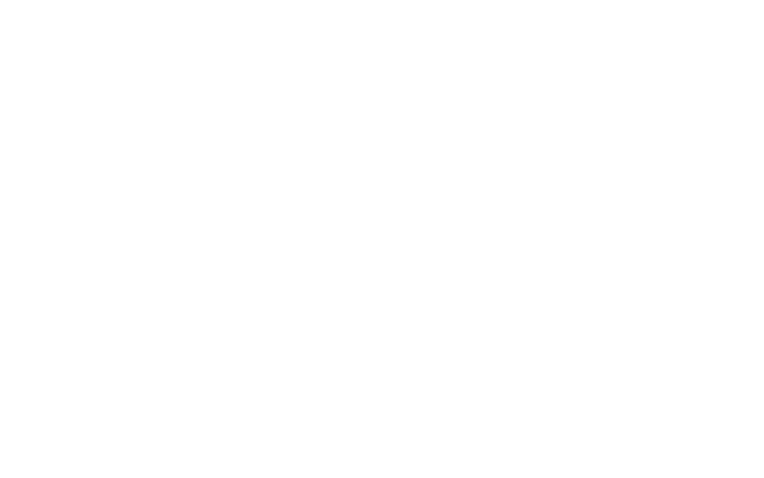
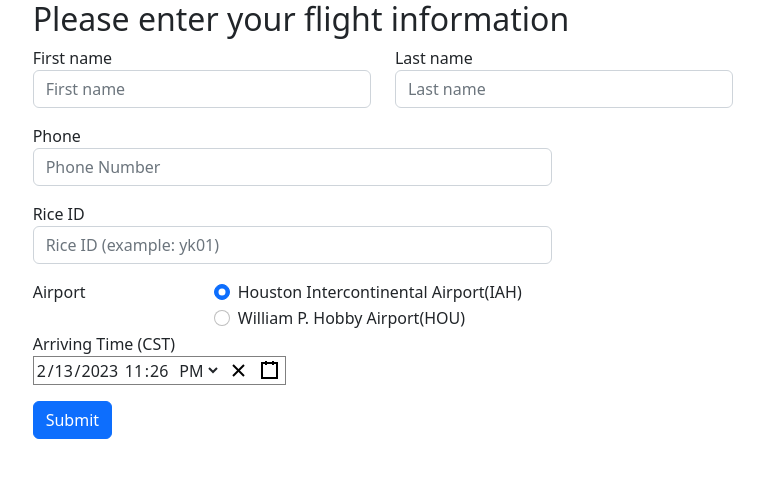
Before and after one commit to RCSSA/Freshmen-Airport-Pickup-Frontend, a React (Create React App) app in the folder airport-pickup/: page /newstudent in a window 1280 px wide. Before the commit this address had no page. Shown: the top 478 px of the page, without its empty margins (76-840 px from the left). Built offline with nearby package versions, Linux system fonts and the light colour scheme.

Commit message:
add new student page

```diff
--- a/airport-pickup/package.json
+++ b/airport-pickup/package.json
@@ -23,6 +23,9 @@
     "googleapis": "^105.0.0",
     "react": "^18.2.0",
     "react-bootstrap": "^2.7.0",
+    "react-bootstrap-time-picker": "^2.0.1",
+    "react-datepicker": "^4.11.0",
+    "react-datetime-picker": "^5.1.0",
     "react-dom": "^18.2.0",
     "react-router-dom": "^6.4.1",
     "react-scripts": "5.0.1",
--- a/airport-pickup/src/App.js
+++ b/airport-pickup/src/App.js
@@ -1,5 +1,7 @@
-import {BrowserRouter, Routes, Route} from "react-router-dom"
-import './App.css';
+import { BrowserRouter, Routes, Route } from "react-router-dom";
+import "./App.css";
+import Devpage from "./pages/devPage";
+import NewStudentPage from "./pages/NewStudent";
 import Homepage from "./pages/Homepage";
 import Registerpage from "./pages/Registerpage";
 import Loginpage from "./pages/Loginpage";
@@ -14,16 +16,17 @@
 function App() {
   return (
     <BrowserRouter>
-    <Routes>
-      <Route path="/" element={<Homepage/>}></Route>
-      <Route path="/login" element={<Loginpage/>}></Route>
-      <Route path="/register" element={<Registerpage/>}></Route>
-      <Route path="/choosetime" element={<ChooseTimePage/>}></Route>
-      <Route path="/info" element={<TimeInfoPage/>}></Route>
-      <Route path="/calendartest" element={<FullCalendarTest/>}></Route>
-    </Routes>
+      <Routes>
+        <Route path="/" element={<Devpage />}></Route>
+        <Route path="/newstudent" element={<NewStudentPage />}></Route>
+        <Route path="/homepage" element={<Homepage />}></Route>
+        <Route path="/login" element={<Loginpage />}></Route>
+        <Route path="/register" element={<Registerpage />}></Route>
+        <Route path="/choosetime" element={<ChooseTimePage />}></Route>
+        <Route path="/info" element={<TimeInfoPage />}></Route>
+        <Route path="/calendartest" element={<FullCalendarTest />}></Route>
+      </Routes>
     </BrowserRouter>
-
   );
 }
 
--- a/airport-pickup/src/pages/Homepage.js
+++ b/airport-pickup/src/pages/Homepage.js
@@ -1,19 +1,42 @@
-import React from 'react';
-import { useNavigate } from 'react-router-dom';
+import React from "react";
+import { useNavigate } from "react-router-dom";
 
 export default function Homepage() {
-    const navigate = useNavigate();
+  const navigate = useNavigate();
   return (
-    <div className='full-white d-flex justify-content-center align-items-center'>
-        <div className='row justify-content-center'>
-            <div className='col-12 col-md-6 d-flex justify-content-center'>
-                <button type='button' className='btn btn-info fs-5 m-2 py-2 homepage-btn' onClick={()=>navigate("/register")}>注册成为志愿者</button>
-            </div>
-            <div className='col-12 col-md-6 d-flex justify-content-center'>
-                <button type='button' className='btn btn-info fs-5 m-2 py-2 homepage-btn' onClick={()=>navigate("/login")}>志愿者登录</button>
-            </div>
+    <div className="full-white d-flex justify-content-center align-items-center">
+      <div className="row justify-content-center">
+        <div className="col-12 col-md-12 d-flex justify-content-center">
+          <button
+            type="button"
+            className="btn btn-info fs-5 m-2 py-2 homepage-btn"
+            onClick={() => navigate("/newstudent")}
+          >
+            新生接机信息填报
+          </button>
+        </div>
+      </div>
 
+      <div className="row justify-content-center">
+        <div className="col-12 col-md-6 d-flex justify-content-center">
+          <button
+            type="button"
+            className="btn btn-info fs-5 m-2 py-2 homepage-btn"
+            onClick={() => navigate("/register")}
+          >
+            注册成为志愿者
+          </button>
         </div>
+        <div className="col-12 col-md-6 d-flex justify-content-center">
+          <button
+            type="button"
+            className="btn btn-info fs-5 m-2 py-2 homepage-btn"
+            onClick={() => navigate("/login")}
+          >
+            志愿者登录
+          </button>
+        </div>
+      </div>
     </div>
-  )
+  );
 }
--- /dev/null
+++ b/airport-pickup/src/pages/NewStudent.js
@@ -0,0 +1,124 @@
+import React, { useState } from "react";
+import { useNavigate } from "react-router-dom";
+import TimePicker from "react-bootstrap-time-picker";
+import DateTimePicker from "react-datetime-picker";
+import "react-datetime-picker/dist/DateTimePicker.css";
+import "react-calendar/dist/Calendar.css";
+import "react-clock/dist/Clock.css";
+
+export default function NewStudentPage() {
+  //   const navigate = useNavigate();
+  const [arriveDate, setArriveDate] = useState(new Date());
+  return (
+    <div class="justify-content-center form">
+      <div class="row spacing">
+        <div class="col-md-1 mb-3"> </div>
+        <div class="col-md-10 mb-3">
+          <h2> Please enter your flight information</h2>
+          <form class="needs-validation" novalidate>
+            <div class="row form-row">
+              <div class="col-md-4 mb-3">
+                <label for="validationCustom01">First name</label>
+                <input
+                  type="text"
+                  class="form-control"
+                  id="validationCustom01"
+                  placeholder="First name"
+                  required
+                />
+                <div class="valid-feedback">Looks good!</div>
+              </div>
+              <div class="col-md-4 mb-3">
+                <label for="validationCustom02">Last name</label>
+                <input
+                  type="text"
+                  class="form-control"
+                  id="validationCustom02"
+                  placeholder="Last name"
+                  required
+                />
+                <div class="valid-feedback">Looks good!</div>
+              </div>
+            </div>
+            <div class="row form-row">
+              <div class="col-md-6 mb-3">
+                <label for="validationCustom03">Phone</label>
+                <input
+                  type="text"
+                  class="form-control"
+                  id="validationCustom03"
+                  placeholder="Phone Number"
+                  required
+                />
+                <div class="invalid-feedback">
+                  Please provide a valid phone number.
+                </div>
+              </div>
+            </div>
+
+            <div class="row form-row">
+              <div class="col-md-6 mb-3">
+                <label for="validationCustom03">Rice ID</label>
+                <input
+                  type="text"
+                  class="form-control"
+                  id="validationCustom05"
+                  placeholder="Rice ID (example: yk01)"
+                  required
+                />
+                <div class="invalid-feedback">Please provide a rice id.</div>
+              </div>
+            </div>
+
+            <div class="row">
+              <legend class="col-form-label col-sm-2 pt-0">Airport</legend>
+              <div class="col-sm-10">
+                <div class="form-check">
+                  <input
+                    class="form-check-input"
+                    type="radio"
+                    name="gridRadios"
+                    id="gridRadios1"
+                    value="option1"
+                    checked
+                  />
+                  <label class="form-check-label" for="gridRadios1">
+                    Houston Intercontinental Airport(IAH)
+                  </label>
+                </div>
+                <div class="form-check">
+                  <input
+                    class="form-check-input"
+                    type="radio"
+                    name="gridRadios"
+                    id="gridRadios2"
+                    value="option2"
+                  />
+                  <label class="form-check-label" for="gridRadios2">
+                    William P. Hobby Airport(HOU)
+                  </label>
+                </div>
+              </div>
+            </div>
+
+            <div class="row form-row">
+              <div class="col-md-6 mb-3">
+                <label for="datepicker">Arriving Time (CST)</label>
+                <br />
+                <DateTimePicker
+                  id="datepicker"
+                  onChange={setArriveDate}
+                  value={arriveDate}
+                />
+              </div>
+            </div>
+
+            <button class="btn btn-primary" type="submit">
+              Submit
+            </button>
+          </form>
+        </div>
+      </div>
+    </div>
+  );
+}
--- /dev/null
+++ b/airport-pickup/src/pages/devPage.js
@@ -0,0 +1,19 @@
+import React from "react";
+import { useNavigate } from "react-router-dom";
+
+export default function Devpage() {
+  const navigate = useNavigate();
+  return (
+    <div className="full-white d-flex justify-content-center align-items-center">
+      <div className="row justify-content-center">
+        <label
+          type="button"
+          className="label label-info homepage-btn"
+          onClick={() => navigate("/homepage")}
+        >
+          接机平台正在快马加鞭开发中，敬请期待...
+        </label>
+      </div>
+    </div>
+  );
+}
```
Also changed, not shown: 2 other files (tests, documents, lock files or other folders).
